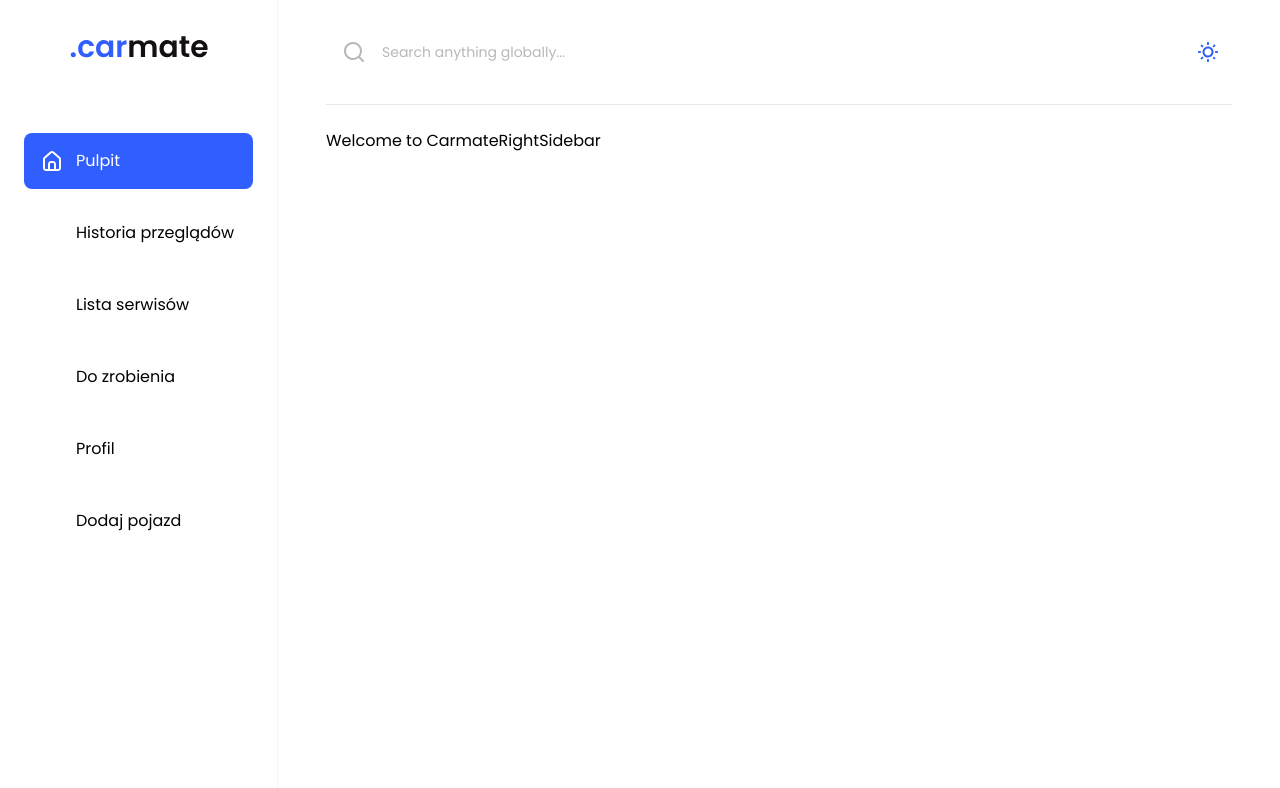
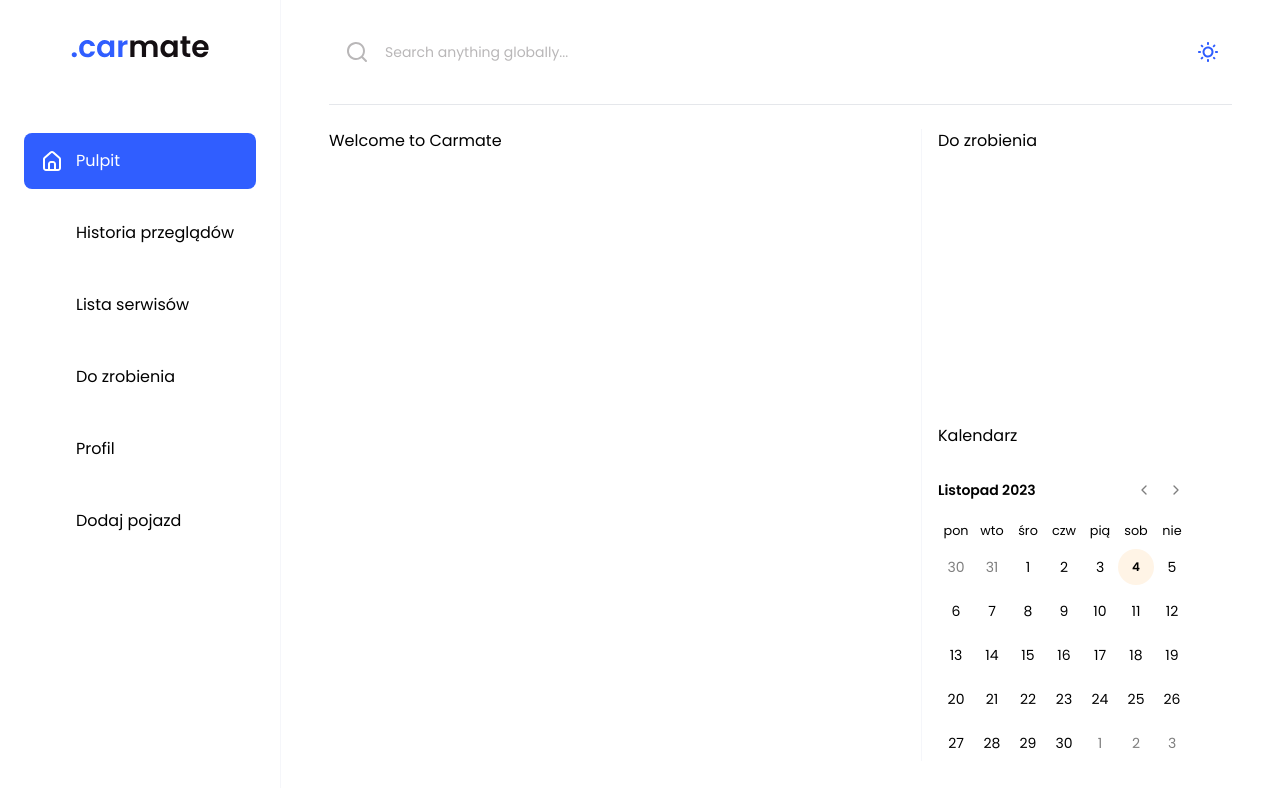
Before and after one commit to PrzybylskiMariusz/carmate, a Next.js app: page / in a window 1280 px wide. Shown: the top 788 px of the page. Built offline with nearby package versions, Linux system fonts and the light colour scheme.

Commit message:
CM-12: Add calendar to RightSidebar

```diff
--- a/app/(root)/layout.tsx
+++ b/app/(root)/layout.tsx
@@ -1,4 +1,5 @@
 import LeftSidebar from "@/components/shared/LeftSidebar";
+import RightSidebar from "@/components/shared/RightSidebar";
 import Navbar from "@/components/shared/navbar/Navbar";
 import React from "react";
 
@@ -6,11 +7,11 @@
 	return (
 		<main className="background-light900_dark800 relative flex">
 			<LeftSidebar />
-			<div className="relative mx-12 w-full max-sm:mx-0">
+			<div className="relative mx-12 flex-1 max-sm:mx-0">
 				<Navbar />
-				<div className="mt-6 flex">
-					<section>{children}</section>
-					RightSidebar
+				<div className="relative mt-6 flex w-full">
+					<section className="flex-1">{children}</section>
+					<RightSidebar />
 				</div>
 			</div>
 		</main>
--- a/app/globals.css
+++ b/app/globals.css
@@ -32,6 +32,10 @@
 	.btn-tertiary {
 		@apply bg-light-700 dark:bg-dark-700 !important;
 	}
+}
+
+.calendar-today {
+	@apply bg-accent-100 rounded-full text-[12px] font-semibold leading-[18px];
 }
 
 .no-focus {
--- /dev/null
+++ b/components/shared/RightSidebar.tsx
@@ -0,0 +1,32 @@
+"use client";
+import { Calendar } from "@/components/ui/calendar";
+import { pl } from "date-fns/locale";
+import { useState } from "react";
+
+const RightSidebar = () => {
+	const [date, setDate] = useState<Date | undefined>(new Date());
+	return (
+		<section className="custom-scrollbar background-light900_dark800 sticky right-0 top-0 mb-6 flex h-screen max-h-[632px] w-[311px] flex-col justify-between border-l border-light-700 px-4 dark:border-dark-700">
+			<div>
+				<h3 className="h3-bold">Do zrobienia</h3>
+			</div>
+			<div className="flex flex-col gap-6">
+				<h3 className="h3-bold">Kalendarz</h3>
+
+				<Calendar
+					mode="single"
+					selected={date}
+					onSelect={setDate}
+					className="caption-medium rounded-md p-0"
+					locale={pl}
+					showOutsideDays
+					modifiersClassNames={{
+						today: "calendar-today",
+					}}
+				/>
+			</div>
+		</section>
+	);
+};
+
+export default RightSidebar;
--- /dev/null
+++ b/components/ui/button.tsx
@@ -0,0 +1,56 @@
+import * as React from "react"
+import { Slot } from "@radix-ui/react-slot"
+import { cva, type VariantProps } from "class-variance-authority"
+
+import { cn } from "@/lib/utils"
+
+const buttonVariants = cva(
+  "inline-flex items-center justify-center rounded-md text-sm font-medium ring-offset-background transition-colors focus-visible:outline-none focus-visible:ring-2 focus-visible:ring-ring focus-visible:ring-offset-2 disabled:pointer-events-none disabled:opacity-50",
+  {
+    variants: {
+      variant: {
+        default: "bg-primary text-primary-foreground hover:bg-primary/90",
+        destructive:
+          "bg-destructive text-destructive-foreground hover:bg-destructive/90",
+        outline:
+          "border border-input bg-background hover:bg-accent hover:text-accent-foreground",
+        secondary:
+          "bg-secondary text-secondary-foreground hover:bg-secondary/80",
+        ghost: "hover:bg-accent hover:text-accent-foreground",
+        link: "text-primary underline-offset-4 hover:underline",
+      },
+      size: {
+        default: "h-10 px-4 py-2",
+        sm: "h-9 rounded-md px-3",
+        lg: "h-11 rounded-md px-8",
+        icon: "h-10 w-10",
+      },
+    },
+    defaultVariants: {
+      variant: "default",
+      size: "default",
+    },
+  }
+)
+
+export interface ButtonProps
+  extends React.ButtonHTMLAttributes<HTMLButtonElement>,
+    VariantProps<typeof buttonVariants> {
+  asChild?: boolean
+}
+
+const Button = React.forwardRef<HTMLButtonElement, ButtonProps>(
+  ({ className, variant, size, asChild = false, ...props }, ref) => {
+    const Comp = asChild ? Slot : "button"
+    return (
+      <Comp
+        className={cn(buttonVariants({ variant, size, className }))}
+        ref={ref}
+        {...props}
+      />
+    )
+  }
+)
+Button.displayName = "Button"
+
+export { Button, buttonVariants }
--- /dev/null
+++ b/components/ui/calendar.tsx
@@ -0,0 +1,65 @@
+"use client";
+
+import { ChevronLeft, ChevronRight } from "lucide-react";
+import * as React from "react";
+import { DayPicker } from "react-day-picker";
+
+import { buttonVariants } from "@/components/ui/button";
+import { cn } from "@/lib/utils";
+
+export type CalendarProps = React.ComponentProps<typeof DayPicker>;
+
+function Calendar({
+	className,
+	classNames,
+	showOutsideDays = true,
+	...props
+}: CalendarProps) {
+	return (
+		<DayPicker
+			showOutsideDays={showOutsideDays}
+			className={cn("p-3", className)}
+			classNames={{
+				months: "flex flex-col sm:flex-row space-y-4 sm:space-x-4 sm:space-y-0",
+				month: "space-y-4",
+				caption: "flex justify-between pt-1 relative items-center",
+				caption_label:
+					"text-sm text-[16px] font-semibold leading-[24px] capitalize",
+				nav: "space-x-1 flex items-center",
+				nav_button: cn(
+					buttonVariants({ variant: "ghost" }),
+					"h-7 w-7 bg-transparent p-0 opacity-50 hover:opacity-100"
+				),
+				nav_button_previous: "",
+				nav_button_next: "",
+				table: "w-full border-collapse space-y-1",
+				head_row: "flex",
+				head_cell:
+					"text-muted-foreground rounded-md w-9 font-normal text-[0.8rem]",
+				row: "flex w-full mt-2",
+				cell: "text-center text-sm p-0 relative [&:has([aria-selected])]:bg-accent first:[&:has([aria-selected])]:rounded-l-md last:[&:has([aria-selected])]:rounded-r-md focus-within:relative focus-within:z-20",
+				day: cn(
+					buttonVariants({ variant: "ghost" }),
+					"h-9 w-9 p-0 font-normal aria-selected:opacity-100"
+				),
+				day_selected:
+					"bg-primary text-primary-foreground hover:bg-primary hover:text-primary-foreground focus:bg-primary focus:text-primary-foreground",
+				day_today: "bg-accent text-accent-foreground",
+				day_outside: "text-muted-foreground opacity-50",
+				day_disabled: "text-muted-foreground opacity-50",
+				day_range_middle:
+					"aria-selected:bg-accent aria-selected:text-accent-foreground",
+				day_hidden: "invisible",
+				...classNames,
+			}}
+			components={{
+				IconLeft: ({ ...props }) => <ChevronLeft className="h-4 w-4" />,
+				IconRight: ({ ...props }) => <ChevronRight className="h-4 w-4" />,
+			}}
+			{...props}
+		/>
+	);
+}
+Calendar.displayName = "Calendar";
+
+export { Calendar };
--- a/package.json
+++ b/package.json
@@ -11,9 +11,11 @@
   "dependencies": {
     "@radix-ui/react-dialog": "^1.0.5",
     "@radix-ui/react-menubar": "^1.0.4",
+    "@radix-ui/react-slot": "^1.0.2",
     "@tailwindcss/typography": "^0.5.10",
     "class-variance-authority": "^0.7.0",
     "clsx": "^2.0.0",
+    "date-fns": "^2.30.0",
     "eslint-config-prettier": "^9.0.0",
     "eslint-config-standard": "^17.1.0",
     "eslint-plugin-tailwindcss": "^3.13.0",
@@ -21,6 +23,7 @@
     "next": "14.0.1",
     "prettier": "^3.0.3",
     "react": "^18",
+    "react-day-picker": "^8.9.1",
     "react-dom": "^18",
     "tailwind-merge": "^2.0.0",
     "tailwindcss-animate": "^1.0.7"
```
Also changed, not shown: 1 other file (tests, documents, lock files or other folders).
